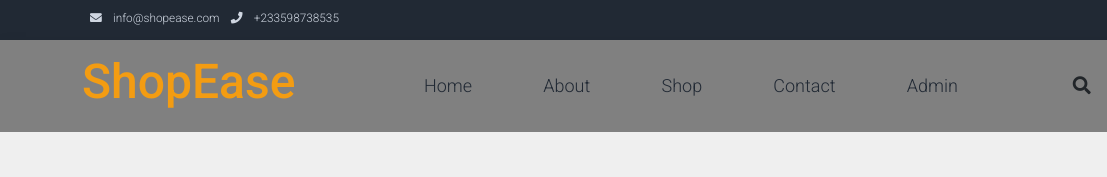
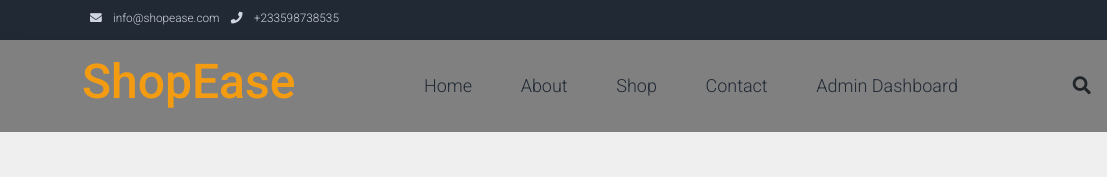
Before and after one commit to Collins-Munufie/jones-commerce, a website: page index.html in a window 1280 px wide. Shown: the top 177 px of the page, 0-1107 px from the left. Drawn offline with nearby package versions, Linux system fonts and the light colour scheme; no server answers.

Commit message:
Updated Navbar

```diff
--- a/index.html
+++ b/index.html
@@ -69,7 +69,7 @@
                             <a class="nav-link" href="contact.html">Contact</a>
                         </li>
                         <li class="nav-item">
-                            <a rel="noopener" class="nav-link" target="_blank" href="admin_index.html">Admin</a>
+                            <a rel="noopener" class="nav-link" target="_blank" href="admin_index.html">Admin Dashboard</a>
                         </li>
                     </ul>
                 </div>
```
